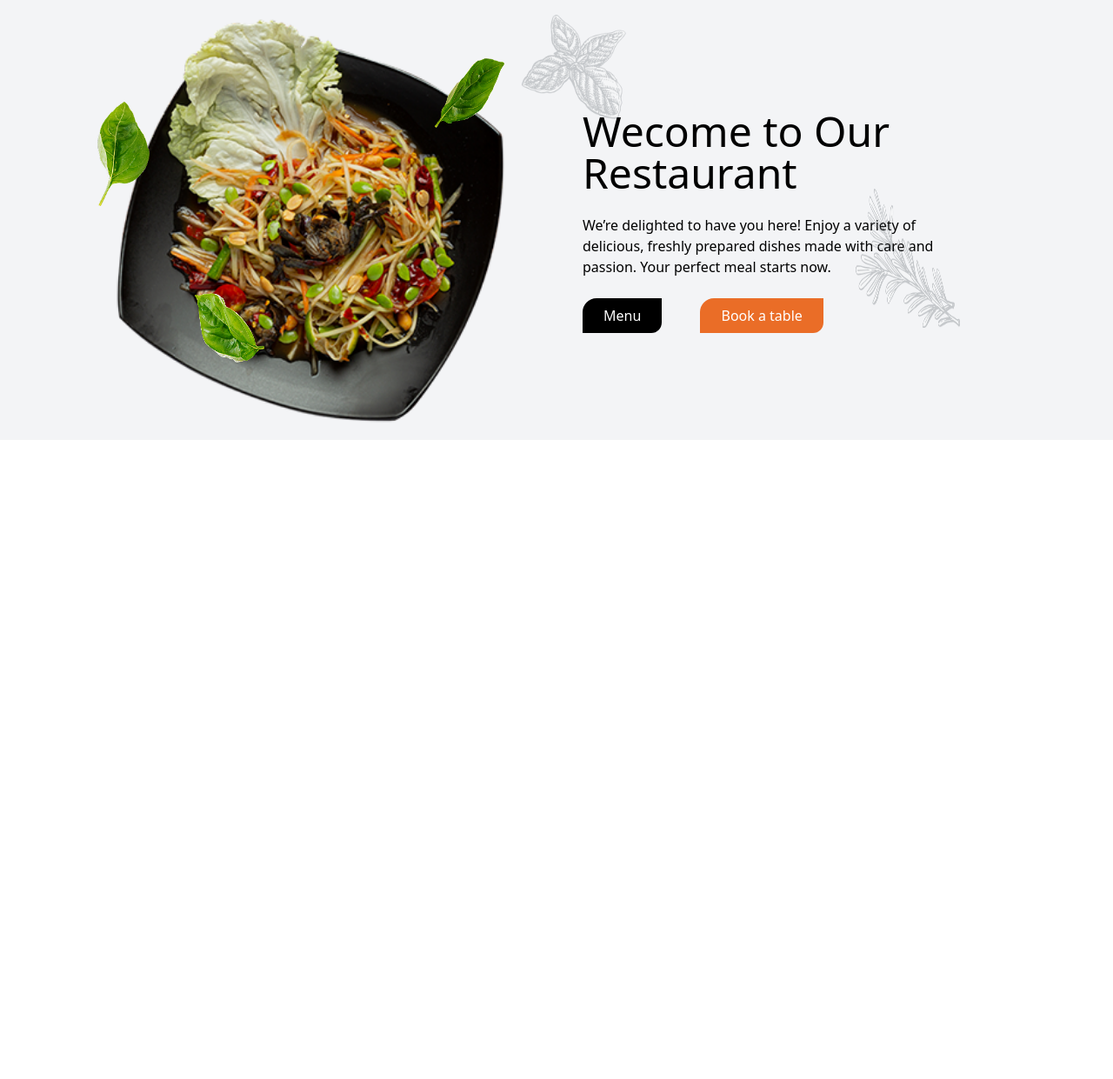
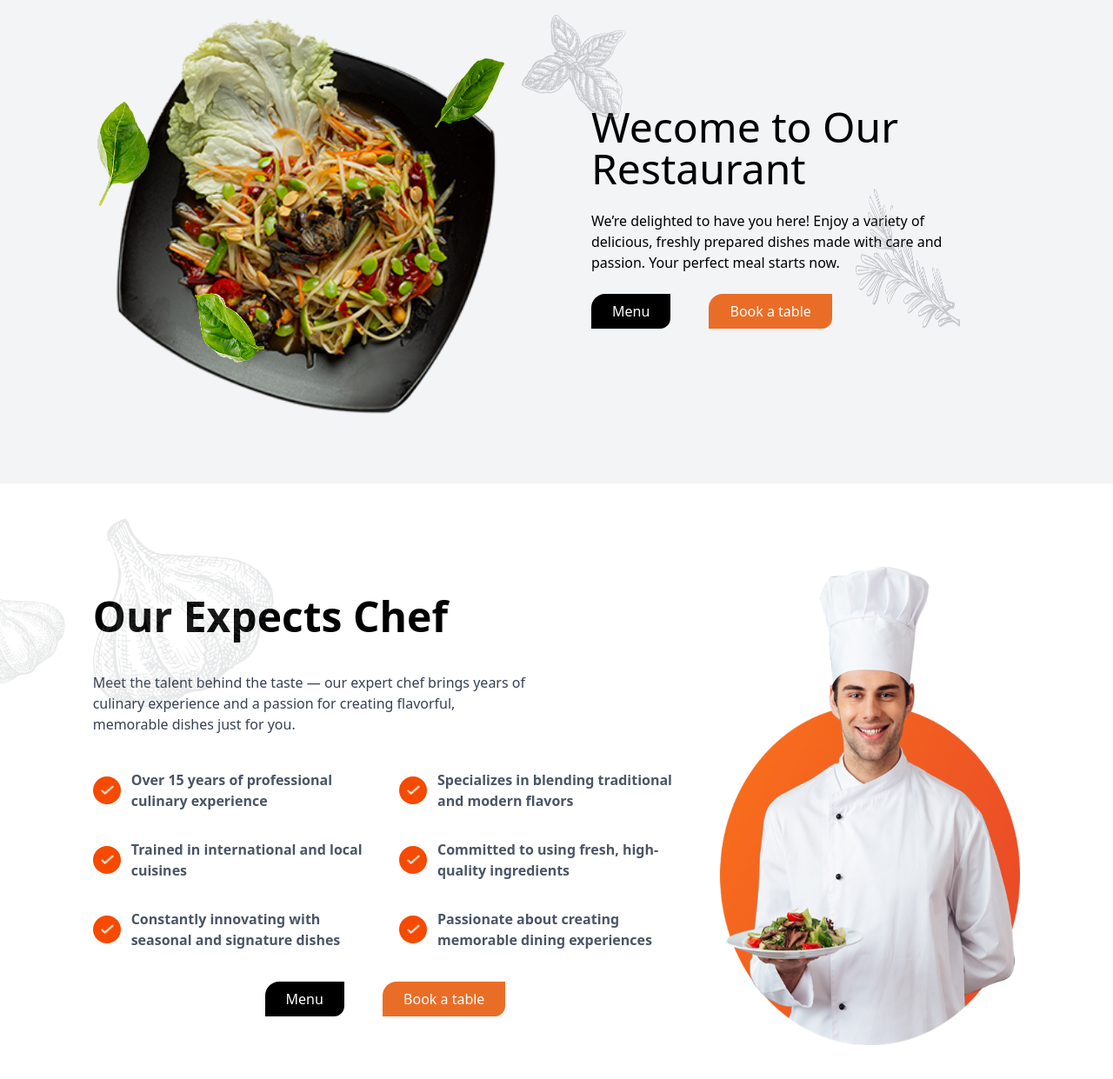
Before and after one commit to rasel3980/restaurant0.2, a plain HTML site: page index.html in a window 1280 px wide. Shown: the part 1417-2658 px from the top of the page at 87% size. Before the commit the page ends 1923 px from the top, so only its background shows below. Drawn offline with nearby package versions, Linux system fonts and the light colour scheme.

Commit message:
added Expect Chef section

```diff
--- a/index.html
+++ b/index.html
@@ -96,7 +96,7 @@
       <div
         class="w-[550px] h-[550px] -z-10 border-1 border-gray-300 rounded-full absolute -top-[300px] -left-48"
       ></div>
-      <section class="mt-16 relative bg-gray-100 pt-15">
+      <section class="mt-16 relative bg-gray-100 py-15">
         <div class="absolute top-10 left-64">
             <img class="w-40" src="/img/Group.png" alt="">
         </div>
@@ -186,7 +186,7 @@
             </div>
           </div>
         </div>
-        <div class="flex items-center gap-15 w-10/12 mx-auto mt-20">
+        <div class="flex items-center gap-20 w-10/12 mx-auto mt-20">
             <div>
                 <img class="w-[600px]" src="/img/dish-2 1.png" alt="">
             </div>
@@ -208,6 +208,75 @@
             </div>
         </div>
       </section>
+      <section class=" relative w-10/12 mx-auto py-24">
+        <div class="absolute top-10">
+        <img class="w-52" src="/img/roson1.png" alt="">
+      </div>
+        <div class="absolute top-28 -left-36">
+        <img class="w-28" src="/img/roson1.png" alt="">
+      </div>
+        <div class="flex gap-10 items-center">
+            <div>
+            <div class="w-[500px]">
+                <h1 class="text-5xl font-bold">Our Expects Chef</h1>
+            <p class="py-10 text-gray-700">Meet the talent behind the taste — our expert chef brings years of culinary experience and a passion for creating flavorful, memorable dishes just for you.</p>
+            </div>
+            <div class="grid grid-cols-2 gap-8">
+                <div class="flex gap-3 items-center">
+                    <div class="w-8 h-8 rounded-full bg-orange-600 flex justify-center shrink-0 items-center">
+                    <img class="w-4 h-4 object-contain" src="/img/icon.png" alt="">
+                </div>
+                <p class="font-semibold text-gray-600">Over 15 years of professional culinary experience</p>
+                </div>
+                <div class="flex gap-3 items-center">
+                    <div class="w-8 h-8 rounded-full bg-orange-600 flex justify-center shrink-0 items-center">
+                    <img class="w-4 h-4 object-contain" src="/img/icon.png" alt="">
+                </div>
+                <p class="font-semibold text-gray-600">Specializes in blending traditional and modern flavors</p>
+                </div>
+                <div class="flex gap-3 items-center">
+                    <div class="w-8 h-8 rounded-full bg-orange-600 flex justify-center shrink-0 items-center">
+                    <img class="w-4 h-4 object-contain" src="/img/icon.png" alt="">
+                </div>
+                <p class="font-semibold text-gray-600">Trained in international and local cuisines</p>
+                </div>
+                <div class="flex gap-3 items-center">
+                    <div class="w-8 h-8 rounded-full bg-orange-600 flex justify-center shrink-0 items-center">
+                    <img class="w-4 h-4 object-contain" src="/img/icon.png" alt="">
+                </div>
+                <p class="font-semibold text-gray-600">Committed to using fresh, high-quality ingredients</p>
+                </div>
+                <div class="flex gap-3 items-center">
+                    <div class="w-8 h-8 rounded-full bg-orange-600 flex justify-center shrink-0 items-center">
+                    <img class="w-4 h-4 object-contain" src="/img/icon.png" alt="">
+                </div>
+                <p class="font-semibold text-gray-600">Constantly innovating with seasonal and signature dishes</p>
+                </div>
+                <div class="flex gap-3 items-center">
+                    <div class="w-8 h-8 rounded-full bg-orange-600 flex justify-center shrink-0 items-center">
+                    <img class="w-4 h-4 object-contain" src="/img/icon.png" alt="">
+                </div>
+                <p class="font-semibold text-gray-600">Passionate about creating memorable dining experiences</p>
+                </div>
+            </div>
+            <div class="space-x-10 mt-9 text-center">
+            <button
+              class="bg-black text-white rounded-tl-2xl rounded-br-xl px-6 py-2"
+            >
+              Menu
+            </button>
+            <button
+              class="bg-[#EA6D27] text-white rounded-tl-2xl rounded-br-xl px-6 py-2"
+            >
+              Book a table
+            </button>
+          </div>
+        </div>
+        <div>
+            <img class="h-[550px] w-[550px]" src="/img/chef 1.png" alt="">
+        </div>
+        </div>
+      </section>
     </main>
     <footer></footer>
   </body>
```
Also changed, not shown: img/Vector.png (deleted), img/chef 1.png (added), img/icon.png (added), img/roson1.png (added).
